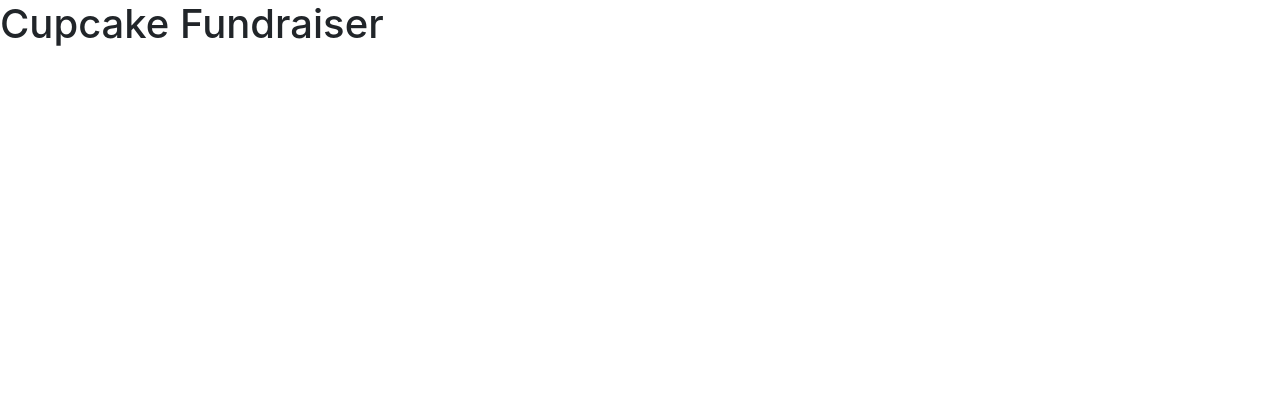
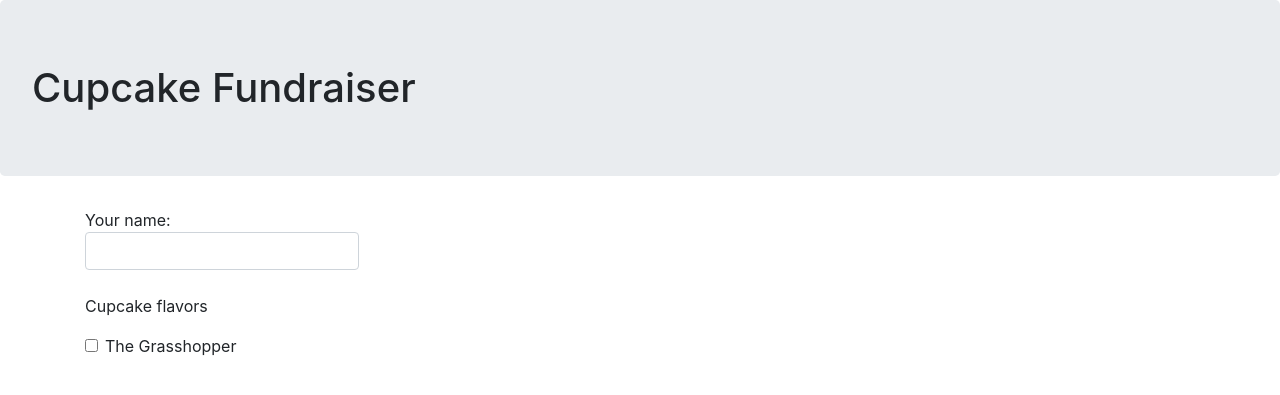
Before and after one commit to Someguy56/cupcakes, a PHP site: page / in a window 1280 px wide. Shown: the top 395 px of the page. Run offline with PHP 8.4, Linux system fonts and the light colour scheme.

Commit message:
Added a place to put your name and created a test for the flavors

```diff
--- a/index.php
+++ b/index.php
@@ -10,6 +10,25 @@
     <title>Cupcake Order Form</title>
 </head>
 <body>
-    <h1>Cupcake Fundraiser</h1>
+    <h1 class="jumbotron">Cupcake Fundraiser</h1>
+
+    <div class="container">
+        <div class="row">
+            <div class="col-sm-4">
+                <div class="form-group">
+                    <label>Your name:
+                        <input type="text" class="form-control" name="name">
+                    </label>
+                </div>
+                <p>Cupcake flavors</p>
+                <div class="form-check">
+                    <label class="form-check-label">
+                        <input class="form-check-input" type="checkbox" name="scoops[]">
+                        The Grasshopper
+                    </label>
+                </div>
+            </div>
+        </div>
+    </div>
 </body>
 </html>
```
